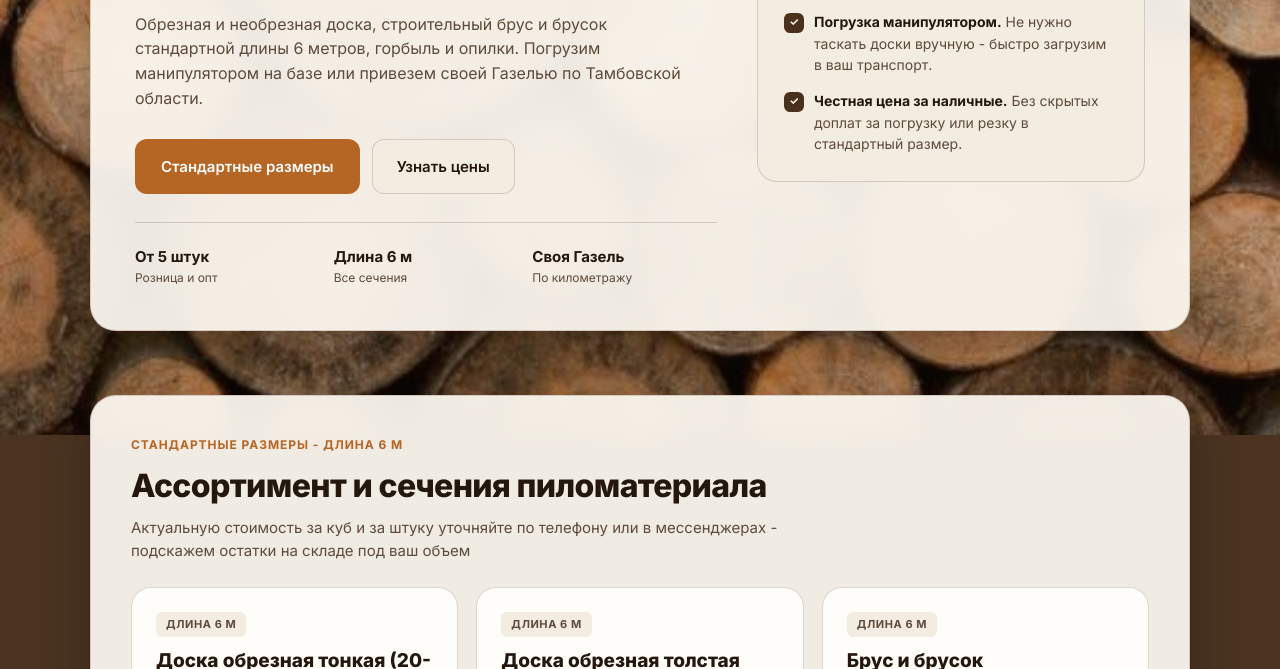
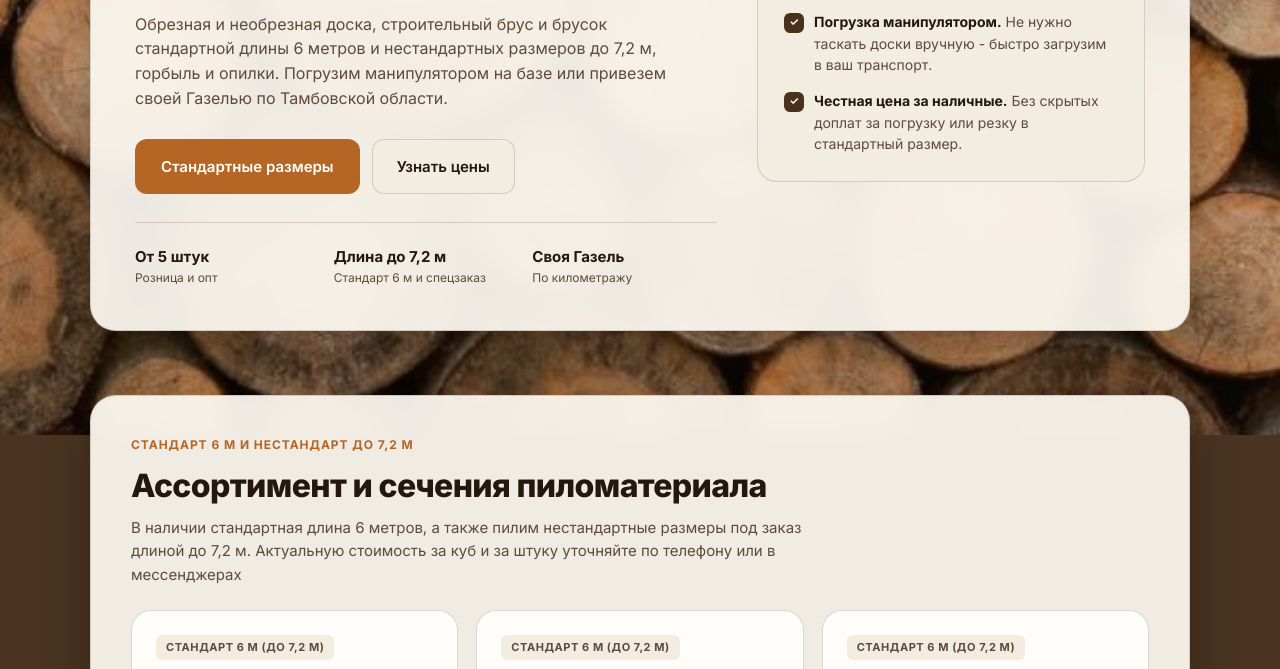
Before and after one commit to defo-githab/lesopilka, a plain HTML site: page index.html in a window 1280 px wide. Shown: the part 365-1034 px from the top of the page. Drawn offline with Linux system fonts and the light colour scheme.

Commit message:
Add files via upload

```diff
--- a/index.html
+++ b/index.html
@@ -308,9 +308,8 @@
       letter-spacing: -0.02em;
       margin-bottom: 6px;
     }
-    .sec-header p { color: var(--ink-secondary); font-size: 15px; max-width: 680px; }
+    .sec-header p { color: var(--ink-secondary); font-size: 15px; max-width: 720px; }
 
-    /* Мобильные вкладки для переключения категорий без длинного скролла */
     .mobile-tabs {
       display: none;
       grid-template-columns: repeat(3, 1fr);
@@ -337,7 +336,6 @@
       border-color: var(--bark-dark);
     }
 
-    /* Единая 3-колоночная сетка для ПК */
     .sizes-grid {
       display: grid;
       grid-template-columns: repeat(3, 1fr);
@@ -588,7 +586,6 @@
       .benefits-grid { grid-template-columns: repeat(2, 1fr); gap: 14px; }
     }
 
-    /* Мобильный макет: виден фон с бревнами по краям и нет длинной прокрутки */
     @media (max-width: 720px) {
       .container { padding: 0 18px; }
       .nav { height: 58px; }
@@ -638,7 +635,6 @@
       .fact strong { font-size: 12.5px; }
       .fact span { font-size: 10.5px; }
 
-      /* Компактная карточка площадки с 2 колонками преимуществ */
       .hero-aside {
         padding: 14px 12px;
         border-radius: 16px;
@@ -665,7 +661,6 @@
       }
       .check-icon { width: 18px; height: 18px; font-size: 10px; margin-top: 0; }
 
-      /* Вкладки категорий на телефоне: показываем по 1 карточке за раз */
       .sec-header { margin-bottom: 14px; }
       .sec-header p { font-size: 13px; }
       .mobile-tabs { display: grid; }
@@ -699,7 +694,6 @@
       .extra-card h4 { font-size: 13.5px; margin-bottom: 4px; }
       .extra-card p { font-size: 11.5px; line-height: 1.35; }
 
-      /* Условия работы в сетке 2x2 */
       .trust-block {
         border-radius: 22px;
         padding: 18px 14px;
@@ -716,7 +710,6 @@
       .benefit h3 { font-size: 13.5px; margin-bottom: 4px; }
       .benefit p { font-size: 11.5px; line-height: 1.35; }
 
-      /* Галерея фото в компактной сетке 2x3 */
       .photos-grid {
         grid-template-columns: repeat(2, 1fr);
         gap: 8px;
@@ -778,7 +771,7 @@
           </div>
           <h1>Пиломатериалы из сосны <span>от 5 досок до фуры</span></h1>
           <p class="hero-desc">
-            Обрезная и необрезная доска, строительный брус и брусок стандартной длины 6 метров, горбыль и опилки.
+            Обрезная и необрезная доска, строительный брус и брусок стандартной длины 6 метров и нестандартных размеров до 7,2 м, горбыль и опилки.
             Погрузим манипулятором на базе или привезем своей Газелью по Тамбовской области.
           </p>
 
@@ -793,8 +786,8 @@
               <span>Розница и опт</span>
             </div>
             <div class="fact">
-              <strong>Длина 6 м</strong>
-              <span>Все сечения</span>
+              <strong>Длина до 7,2 м</strong>
+              <span>Стандарт 6 м и спецзаказ</span>
             </div>
             <div class="fact">
               <strong>Своя Газель</strong>
@@ -827,12 +820,11 @@
     <div class="container">
       <div class="section-panel">
         <div class="sec-header">
-          <span class="sec-tag">Стандартные размеры - Длина 6 м</span>
+          <span class="sec-tag">Стандарт 6 м и нестандарт до 7,2 м</span>
           <h2>Ассортимент и сечения пиломатериала</h2>
-          <p>Актуальную стоимость за куб и за штуку уточняйте по телефону или в мессенджерах - подскажем остатки на складе под ваш объем</p>
+          <p>В наличии стандартная длина 6 метров, а также пилим нестандартные размеры под заказ длиной до 7,2 м. Актуальную стоимость за куб и за штуку уточняйте по телефону или в мессенджерах</p>
         </div>
 
-        <!-- 3 вкладки во всю ширину экрана телефона -->
         <div class="mobile-tabs" id="sizeTabs">
           <button class="m-tab active" onclick="filterSizes('thin', this)">Тонкая доска</button>
           <button class="m-tab" onclick="filterSizes('thick', this)">Толстая доска</button>
@@ -841,7 +833,7 @@
 
         <div class="sizes-grid">
           <div class="size-card" data-cat="thin">
-            <span class="tag-chip">Длина 6 м</span>
+            <span class="tag-chip">Стандарт 6 м (до 7,2 м)</span>
             <h3>Доска обрезная тонкая (20-25 мм)</h3>
             <ul class="size-list">
               <li>
@@ -869,7 +861,7 @@
           </div>
 
           <div class="size-card hidden-mobile" data-cat="thick">
-            <span class="tag-chip">Длина 6 м</span>
+            <span class="tag-chip">Стандарт 6 м (до 7,2 м)</span>
             <h3>Доска обрезная толстая (40-50 мм)</h3>
             <ul class="size-list">
               <li>
@@ -911,7 +903,7 @@
           </div>
 
           <div class="size-card hidden-mobile" data-cat="timber">
-            <span class="tag-chip">Длина 6 м</span>
+            <span class="tag-chip">Стандарт 6 м (до 7,2 м)</span>
             <h3>Брус и брусок строительный</h3>
             <ul class="size-list">
               <li>
@@ -987,8 +979,8 @@
             <p>Большая площадка позволяет спокойно заехать и выехать любому транспорту, включая фуры.</p>
           </div>
           <div class="benefit">
-            <h3>Объем от 5 досок</h3>
-            <p>Не нужно искать, где докупить пару досок на доделку - отгрузим хоть 5 штук, хоть машину.</p>
+            <h3>Нестандарт до 7,2 м</h3>
+            <p>Отгрузим от 5 досок до фуры и напилим нестандартную длину до 7,2 метра под ваш проект.</p>
           </div>
         </div>
       </div>
@@ -1013,16 +1005,16 @@
             <img src="photo2.jpg" alt="Склад пиломатериалов на площадке" loading="lazy" />
             <div class="photo-caption">Большой запас пиломатериала на базе</div>
           </div>
-          <div class="photo-card" onclick="openLightbox('photo3.jpg')">
-            <img src="photo3.jpg" alt="Запас соснового пиловочника" loading="lazy" />
+          <div class="photo-card" onclick="openLightbox('photo5.jpg')">
+            <img src="photo5.jpg" alt="Отборный сосновый кругляк под распил" loading="lazy" />
             <div class="photo-caption">Отборный сосновый кругляк под распил</div>
           </div>
           <div class="photo-card" onclick="openLightbox('photo4.jpg')">
             <img src="photo4.jpg" alt="Свежий сосновый лес" loading="lazy" />
             <div class="photo-caption">Свежий лес - пилим под стандарт и в размер</div>
           </div>
-          <div class="photo-card" onclick="openLightbox('photo5.jpg')">
-            <img src="photo5.jpg" alt="Чистая геометрия доски" loading="lazy" />
+          <div class="photo-card" onclick="openLightbox('photo3.jpg')">
+            <img src="photo3.jpg" alt="Чистая геометрия доски" loading="lazy" />
             <div class="photo-caption">Чистая геометрия доски</div>
           </div>
           <div class="photo-card" onclick="openLightbox('photo6.jpg')">
@@ -1058,7 +1050,7 @@
 
           <div class="msg-buttons">
             <a href="tel:+79027301111" class="msg-btn accent">Позвонить</a>
-            <a href="https://wa.me/79027301111" target="_blank" class="msg-btn">WhatsApp</a>
+            <a href="https://max.ru/+79027301111" target="_blank" class="msg-btn">MAX</a>
             <a href="https://t.me/+79027301111" target="_blank" class="msg-btn">Telegram</a>
             <a href="https://yandex.ru/maps/-/CXgmEE--" target="_blank" class="msg-btn">Яндекс Карты ↗</a>
           </div>
```
